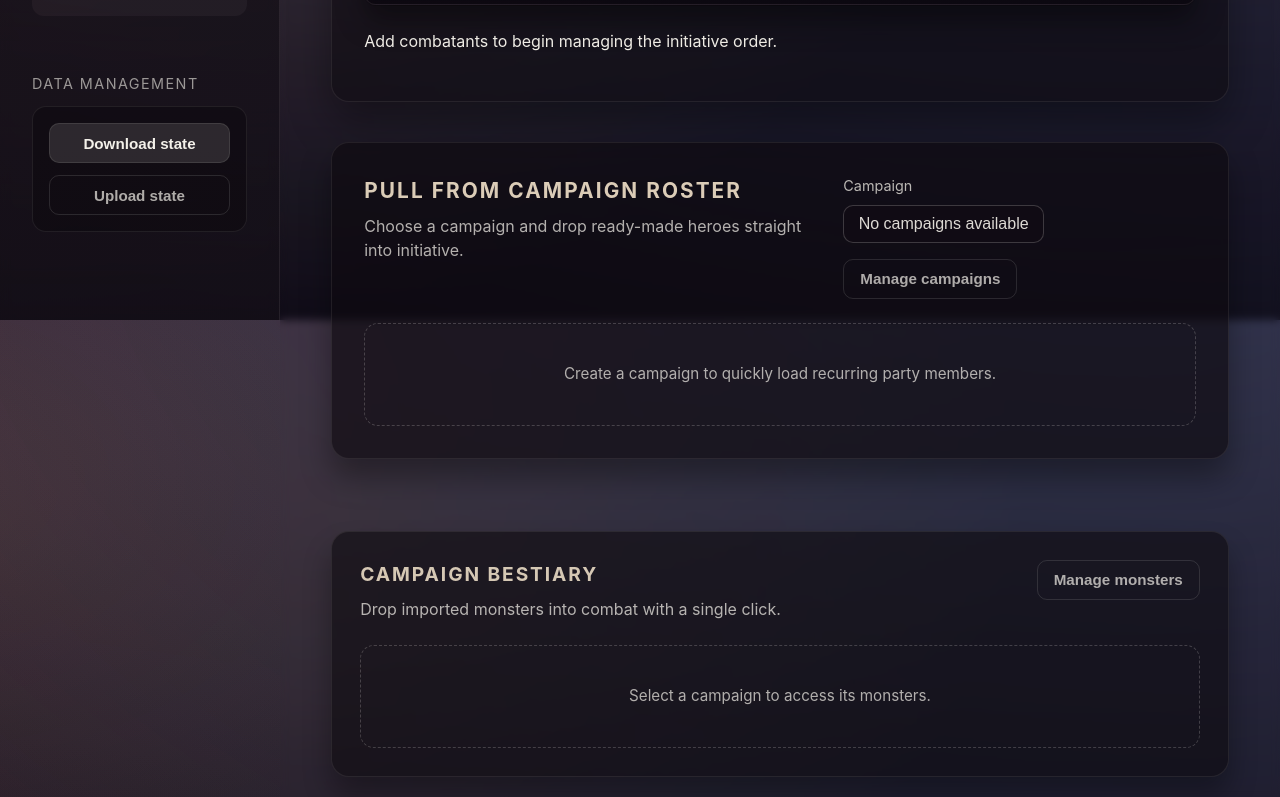
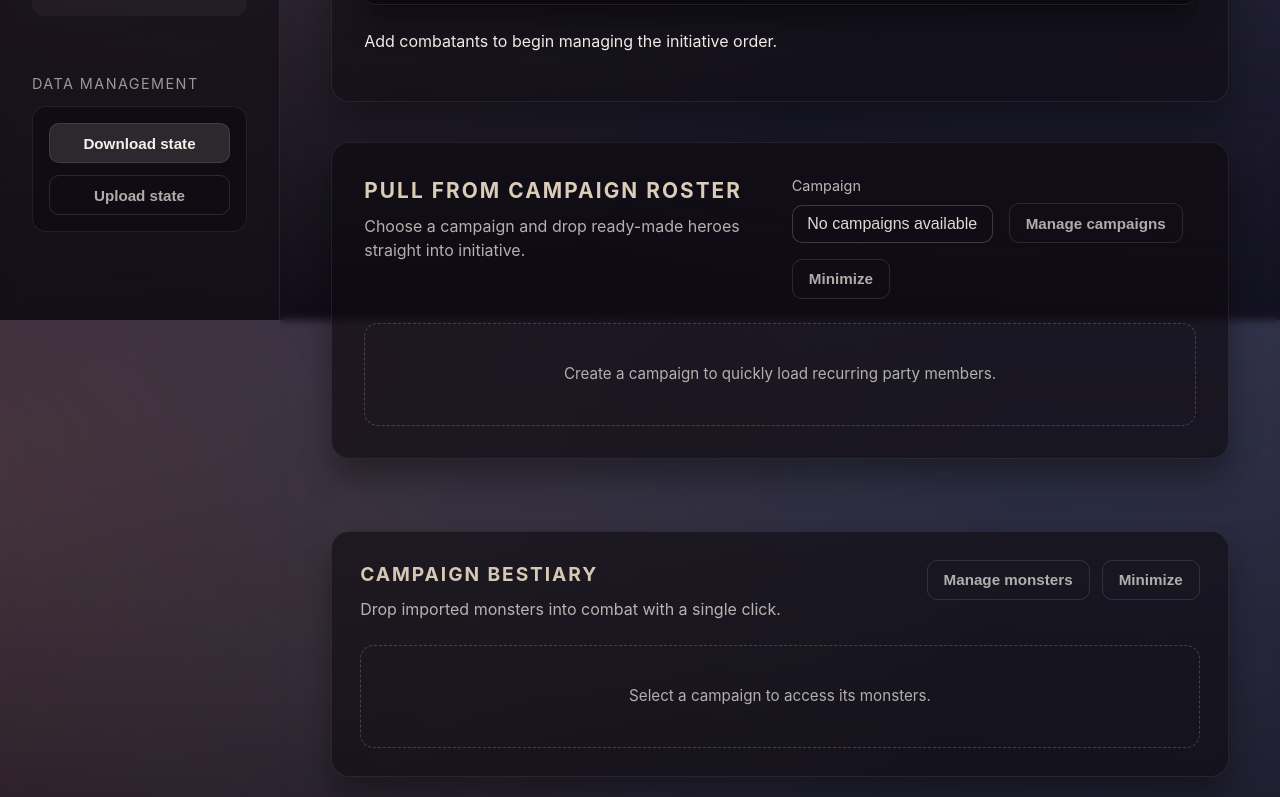
Before and after one commit to FireHeartA/DND, a React (Vite) app in the folder apps/dnd-initiative-tracker/: page / in a window 1280 px wide. Shown: the part 480-1277 px from the top of the page. Built offline with nearby package versions, Linux system fonts and the light colour scheme.

Commit message:
Add minimize toggles for roster and bestiary panels

```diff
--- a/apps/dnd-initiative-tracker/src/App.css
+++ b/apps/dnd-initiative-tracker/src/App.css
@@ -627,6 +627,14 @@
   align-items: flex-start;
 }
 
+.initiative-monsters__controls {
+  display: flex;
+  flex-wrap: wrap;
+  gap: 0.75rem;
+  align-items: center;
+  justify-content: flex-end;
+}
+
 .initiative-monsters__header h3,
 .initiative-favorites__header h3 {
   margin: 0;
--- a/apps/dnd-initiative-tracker/src/components/initiative/InitiativeView.tsx
+++ b/apps/dnd-initiative-tracker/src/components/initiative/InitiativeView.tsx
@@ -87,6 +87,8 @@ export const InitiativeView: React.FC<InitiativeViewProps> = ({ onNavigateToCamp
   const [monsterInitiatives, setMonsterInitiatives] = useState<Record<string, string>>({})
   const [monsterErrors, setMonsterErrors] = useState<Record<string, string>>({})
   const [isAddPanelCollapsed, setIsAddPanelCollapsed] = useState(true)
+  const [isCampaignRosterCollapsed, setIsCampaignRosterCollapsed] = useState(false)
+  const [isCampaignBestiaryCollapsed, setIsCampaignBestiaryCollapsed] = useState(false)
   const [manualOrder, setManualOrder] = useState<string[] | null>(null)
   const [bulkDamageValue, setBulkDamageValue] = useState('')
   const [bulkDamageType, setBulkDamageType] = useState('')
@@ -1894,9 +1896,18 @@ export const InitiativeView: React.FC<InitiativeViewProps> = ({ onNavigateToCamp
                 <button type="button" className="ghost-button" onClick={onNavigateToCampaigns}>
                   Manage campaigns
                 </button>
+                <button
+                  type="button"
+                  className="ghost-button"
+                  onClick={() => setIsCampaignRosterCollapsed((previous) => !previous)}
+                  aria-expanded={!isCampaignRosterCollapsed}
+                >
+                  {isCampaignRosterCollapsed ? 'Expand' : 'Minimize'}
+                </button>
               </div>
             </header>
-            {activeCampaign ? (
+            {!isCampaignRosterCollapsed ? (
+              activeCampaign ? (
               activeCampaignRoster.length === 0 ? (
                 <div className="initiative-campaign__empty">
                   <p>
@@ -1983,7 +1994,8 @@ export const InitiativeView: React.FC<InitiativeViewProps> = ({ onNavigateToCamp
               <div className="initiative-campaign__empty">
                 <p>Create a campaign to quickly load recurring party members.</p>
               </div>
-            )}
+              )
+            ) : null}
           </section>
 
           <section className="initiative-monsters">
@@ -1992,11 +2004,22 @@ export const InitiativeView: React.FC<InitiativeViewProps> = ({ onNavigateToCamp
                 <h3>Campaign bestiary</h3>
                 <p>Drop imported monsters into combat with a single click.</p>
               </div>
-              <button type="button" className="ghost-button" onClick={onNavigateToCampaigns}>
-                Manage monsters
-              </button>
+              <div className="initiative-monsters__controls">
+                <button type="button" className="ghost-button" onClick={onNavigateToCampaigns}>
+                  Manage monsters
+                </button>
+                <button
+                  type="button"
+                  className="ghost-button"
+                  onClick={() => setIsCampaignBestiaryCollapsed((previous) => !previous)}
+                  aria-expanded={!isCampaignBestiaryCollapsed}
+                >
+                  {isCampaignBestiaryCollapsed ? 'Expand' : 'Minimize'}
+                </button>
+              </div>
             </header>
-            {!activeCampaign ? (
+            {!isCampaignBestiaryCollapsed ? (
+              !activeCampaign ? (
               <div className="initiative-monsters__empty">
                 <p>Select a campaign to access its monsters.</p>
               </div>
@@ -2081,7 +2104,8 @@ export const InitiativeView: React.FC<InitiativeViewProps> = ({ onNavigateToCamp
                   )
                 })}
               </ul>
-            )}
+              )
+            ) : null}
           </section>
 
           <section className="initiative-favorites">
```
